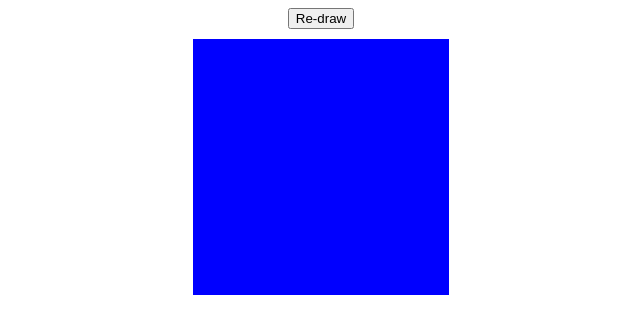
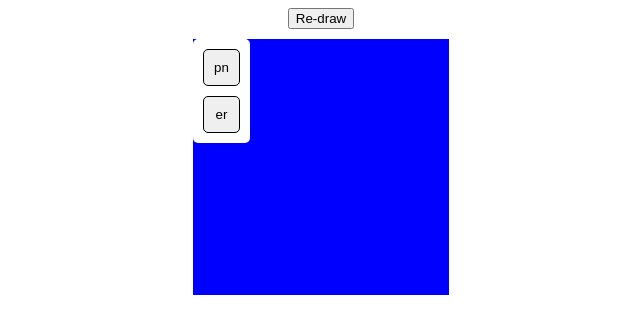
Before and after one commit to JunDevl/odin-etchasketch, a plain HTML site: page index.html in a window 1280 px wide. Shown: the whole page, without its empty margins (319-959 px from the left). Drawn offline with Linux system fonts and the light colour scheme.

Commit message:
Added a 'toolbox' and implemented a basic, but functional drawing logic with a pen and an eraser

```diff
--- a/index.html
+++ b/index.html
@@ -11,7 +11,16 @@
 
 <body>
   <button id="reset">Re-draw</button>
-  <div class="canvas"></div>
+  <div class="canvas">
+    <div class="tools">
+      <button class="tool" id="pen">
+        pn
+      </button>
+      <button class="tool" id="eraser">
+        er
+      </button>
+    </div>
+  </div>
 </body>
 
 </html>
--- a/script.js
+++ b/script.js
@@ -1,19 +1,19 @@
 let gridSize = 16;
 let drawingMode/*'pen' | 'eraser'*/ = 'pen';
+const container = document.querySelector(".canvas");
 
 document.getElementById("reset").addEventListener("click", () => {
   if (confirm("Are you sure you want to clear everything you drew do far?")) {
-    // do the grid cleanup
-
-    //
 
     gridSize = prompt("Please, inform a new grid size in pixels. (16 = 16px by 16px grid, 32 = 32px by 32px grid");
+
+    // do the grid cleanup
+    // generateGrid(gridSize, container)
+    //
   }
 });
 
-const container = document.querySelector(".canvas");
-
-generateGrid(gridSize);
+generateGrid(gridSize, container);
 
 // HTML5's drag events breaks this kind of app, and there's no easier/better way for disabling it other than the code below
 ['dragstart', 'drag', 'dragover', 'dragenter', 'dragleave', 'drop', 'dragend'].forEach(eventType => {
@@ -23,29 +23,31 @@ generateGrid(gridSize);
   }, { passive: false }); // passive: false needed for preventDefault to work in some browsers
 });
 
-const handleDrawing = (e) => {
-  console.log(e);
-  if (!(e.target.className.includes("painted")) && drawingMode === "pen") {
-    e.target.setAttribute("class", "row painted");
-    return;
-  }
-
-  if (e.target.className.includes("painted") && drawingMode === "eraser") {
-    e.target.setAttribute("class", "row");
-    return;
-  }
-};
-
 document.addEventListener("mousedown", (e) => {
+  console.log(e.target.id);
   if (e.target.className.includes("row")) handleDrawing(e);
   container.addEventListener("mousemove", handleDrawing);
 });
 
 document.addEventListener("mouseup", (e) => {
   container.removeEventListener("mousemove", handleDrawing);
+  if (e.target.className === "tool") drawingMode = e.target.id;
 });
 
-function generateGrid(gridSize) {
+function handleDrawing(event) {
+  block = event.target;
+  if (!(block.className.includes("painted")) && drawingMode === "pen") {
+    block.setAttribute("class", "row painted");
+    return;
+  }
+
+  if (block.className.includes("painted") && drawingMode === "eraser") {
+    block.setAttribute("class", "row");
+    return;
+  }
+};
+
+function generateGrid(gridSize, container) {
   for (let i = 1;i <= gridSize;i++) {
     const colBlock = document.createElement("div");
     colBlock.setAttribute("class", "col-wrapper");
--- a/style.css
+++ b/style.css
@@ -8,6 +8,7 @@ body {
 
 .canvas {
   display: inline-flex;
+  position: relative;
   justify-content: center;
   align-items: center;
 }
@@ -34,3 +35,23 @@ body {
 .painted {
   background-color: black;
 }
+
+.tools {
+  position: absolute;
+  top: 0;
+  left: 0;
+  display: flex;
+  flex-direction: column;
+  justify-content: space-around;
+  gap: 10px;
+  padding: 10px;
+  border-radius: 5px;
+  background-color: white;
+}
+
+.tool {
+  flex: none;
+  border: 1px black solid;
+  padding: 10px;
+  border-radius: 5px;
+}
```
